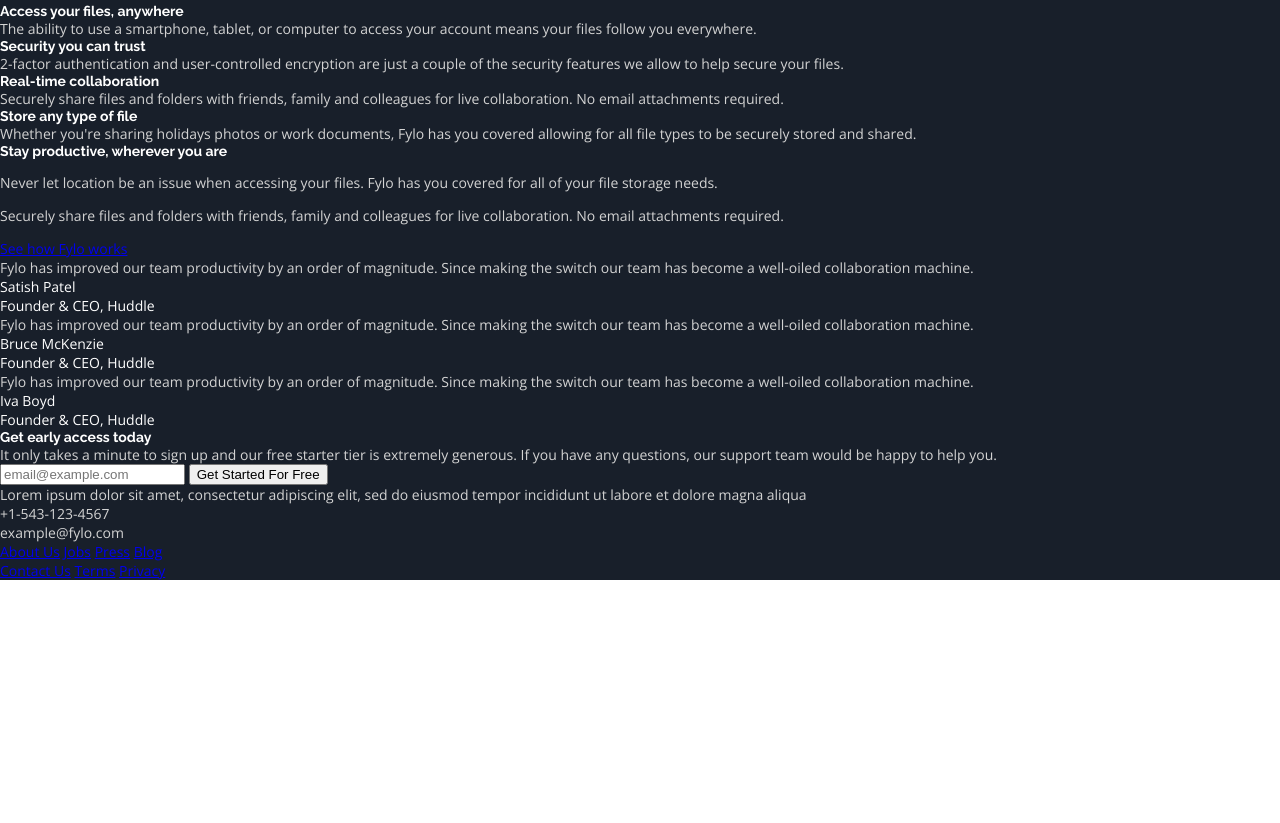
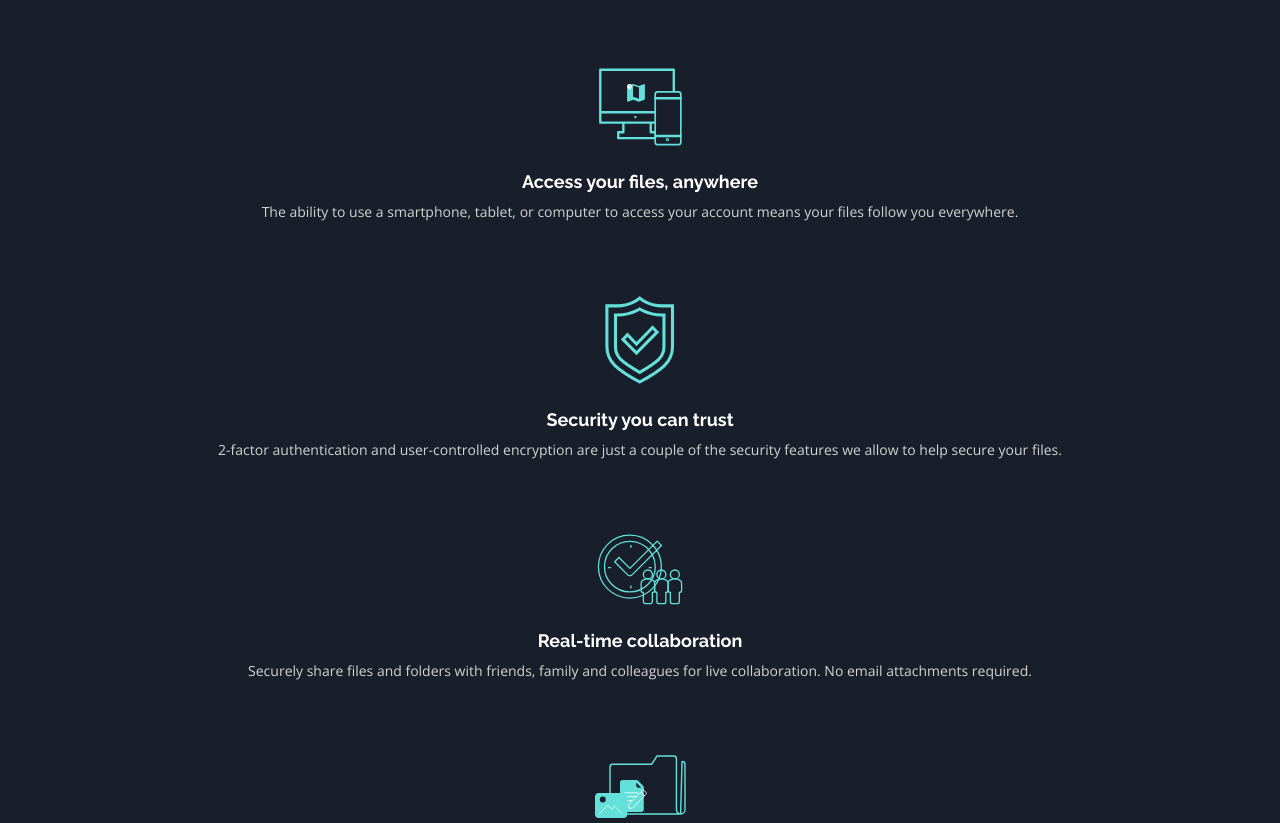
Before and after one commit to ittybe/fylo-landing-page, a website built with webpack: page src/index.html in a window 1280 px wide. Shown: the part 878-1701 px from the top of the page. Before the commit the page ends 1458 px from the top, so only its background shows below. Built offline with nearby package versions, Linux system fonts and the light colour scheme.

Commit message:
advatanges and stay productive sections

```diff
--- a/src/index.html
+++ b/src/index.html
@@ -47,33 +47,43 @@
     <div class="sections-wrapper">
       <div class="section-wrapper advantages-section">
         <div class="advantage">
-          <div class="image-wrapper"></div>
+          <div class="image-wrapper">
+            <img src="./assets/icon-access-anywhere.svg" alt="">
+          </div>
           <div class="heading">Access your files, anywhere</div>
           <div class="text"> The ability to use a smartphone, tablet, or computer to access your account means your
             files follow you everywhere.
           </div>
         </div>
         <div class="advantage">
-          <div class="image-wrapper"></div>
+          <div class="image-wrapper">
+            <img src="./assets/icon-security.svg" alt="">
+          </div>
           <div class="heading">Security you can trust</div>
           <div class="text">2-factor authentication and user-controlled encryption are just a couple of the security
             features we allow to help secure your files.</div>
         </div>
         <div class="advantage">
-          <div class="image-wrapper"></div>
+          <div class="image-wrapper">
+            <img src="./assets/icon-collaboration.svg" alt="">
+          </div>
           <div class="heading">Real-time collaboration</div>
           <div class="text">Securely share files and folders with friends, family and colleagues for live collaboration.
             No email attachments required.</div>
         </div>
         <div class="advantage">
-          <div class="image-wrapper"></div>
+          <div class="image-wrapper">
+            <img src="./assets/icon-any-file.svg" alt="">
+          </div>
           <div class="heading">Store any type of file</div>
           <div class="text">Whether you're sharing holidays photos or work documents, Fylo has you covered allowing for all
             file types to be securely stored and shared.</div>
         </div>
       </div>
       <div class="section-wrapper stay-productive-section">
-        <div class="image-wrapper"></div>
+        <div class="image-wrapper">
+          <img src="./assets/illustration-stay-productive.png" alt="">
+        </div>
         <div class="heading">Stay productive, wherever you are</div>
         <div class="text">
           <p>Never let location be an issue when accessing your files. Fylo has you covered for all of your file
@@ -81,7 +91,8 @@
           <p>Securely share files and folders with friends, family and colleagues for live collaboration. No email
             attachments required.</p>
         </div>
-        <a href="#" class="link">See how Fylo works</a>
+        <a href="#" class="link">See how Fylo works
+          <i class="fas fa-arrow-circle-right"></i></a>
       </div>
       <div class="section-wrapper client-testimonials-section">
         <div class="client-testimonial">
--- a/src/index.js
+++ b/src/index.js
@@ -1,6 +1,6 @@
 import variables from "./variables.css"
 import cssmobile from "./mobile-styles.css"
 
-import brands from "../node_modules/@fortawesome/fontawesome-free/js/brands"
-import solid from "../node_modules/@fortawesome/fontawesome-free/js/solid"
-import fontawesome from "../node_modules/@fortawesome/fontawesome-free/js/fontawesome"
+import brands from "../node_modules/@fortawesome/fontawesome-free/js/brands.js"
+import solid from "../node_modules/@fortawesome/fontawesome-free/js/solid.js"
+import fontawesome from "../node_modules/@fortawesome/fontawesome-free/js/fontawesome.js"
--- a/src/mobile-styles.css
+++ b/src/mobile-styles.css
@@ -133,3 +133,80 @@
 .middle-header .button:hover{
     background-color: var(--cyan-cta-gradient);
 }
+
+/* sections */
+
+.sections-wrapper {
+    padding: 50px var(--page-sides-padding-mobile);
+}
+
+.section-wrapper .heading {
+    font-size: large;
+}
+
+.advantage {
+    display: flex;
+    justify-content: center;
+    align-items: center;
+    flex-direction: column;
+    text-align: center;
+    margin-bottom: 60px;
+}
+
+.advantage .image-wrapper {
+    margin: 15px;
+}
+
+.advantage .heading {
+    margin: 10px;
+}
+
+/* stay productive */
+
+.stay-productive-section {
+    display: flex;
+    flex-direction: column;
+    margin: 150px 0px;
+}
+
+.stay-productive-section .heading {
+    margin: 10px;
+}
+
+.stay-productive-section .image-wrapper {
+    margin-bottom: 30px;
+}
+
+.stay-productive-section .image-wrapper img {
+    width: 100%;
+}
+
+.stay-productive-section .link:link, .stay-productive-section .link:visited {
+    width: fit-content;
+    text-decoration: none;
+    color: var(--blue-cta-gradient);
+    position: relative;
+    flex-shrink: 1;
+    margin-top: 15px;
+}
+
+.stay-productive-section .link:after {
+    content: "";
+    background: var(--blue-cta-gradient);
+    width: 100%;
+    height: 2px;
+    border-radius: 1px;
+    position: absolute;
+    bottom: -7px;
+    left: 0;
+}
+
+.stay-productive-section .link:hover {
+    color: var(--neutral-white);
+}
+.stay-productive-section .link:hover:after {
+    background-color: var(--neutral-white);
+}
+.stay-productive-section .link svg {
+    margin-left: 5px;
+}
```
